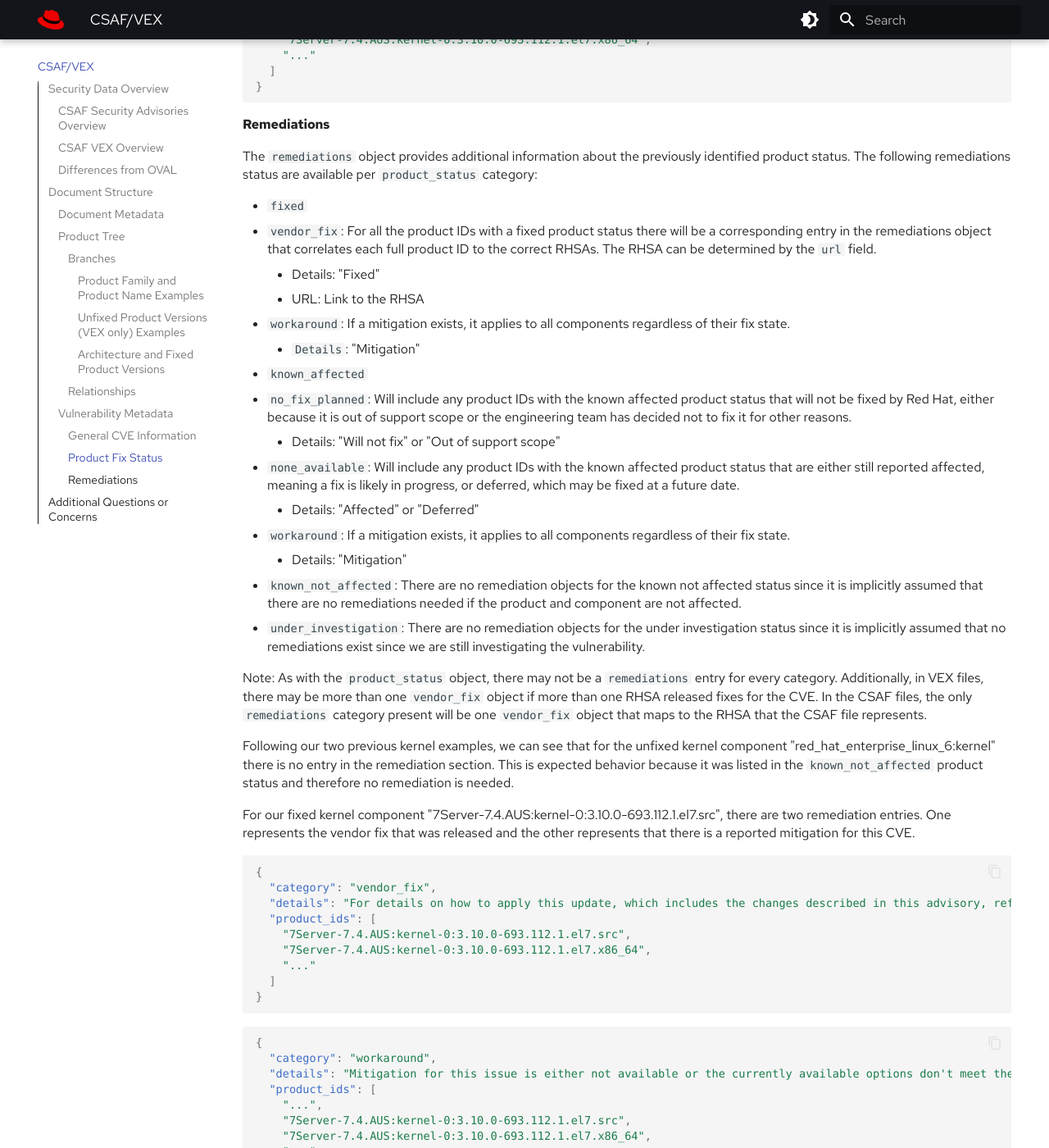
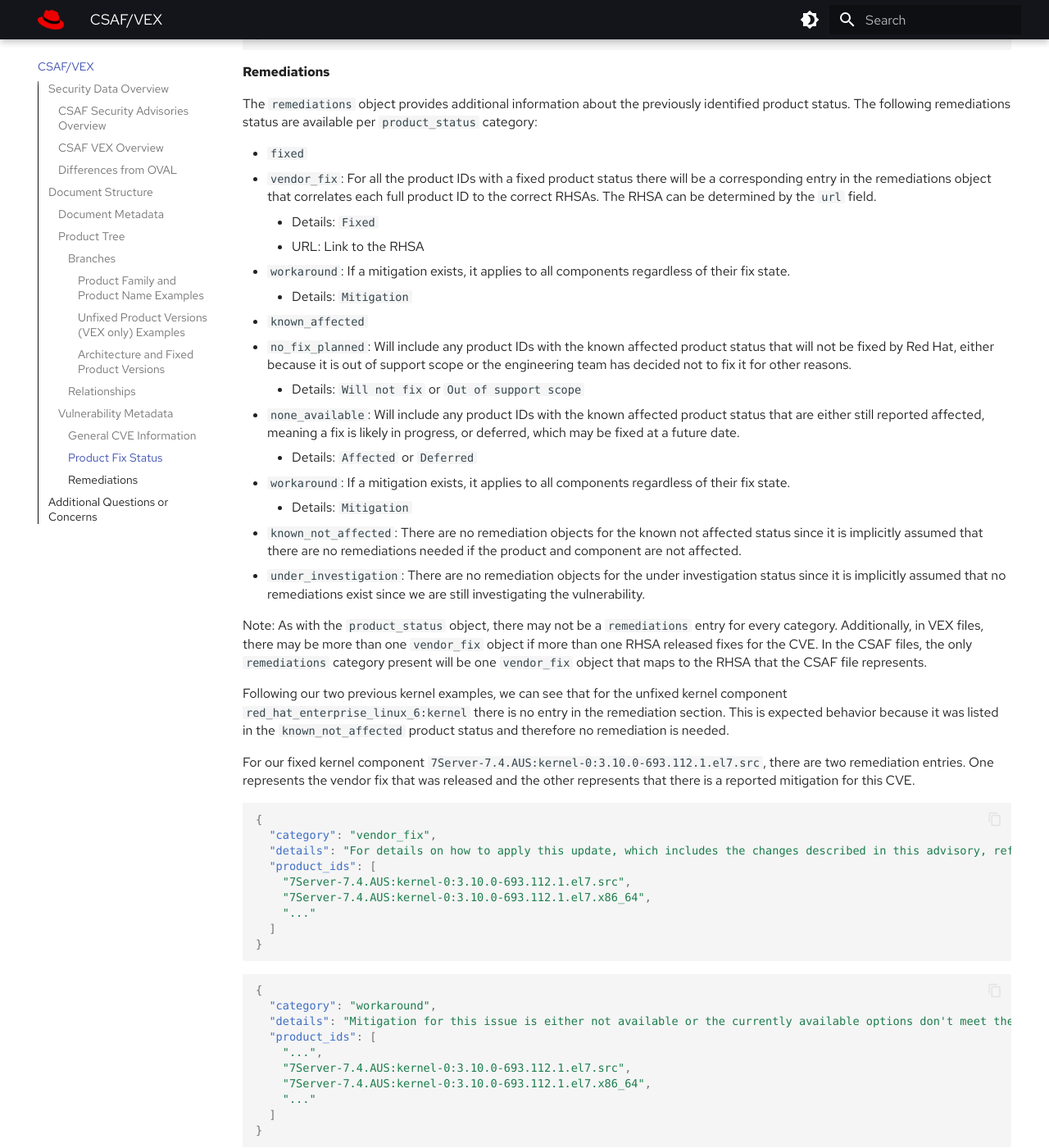
Before and after one commit to RedHatProductSecurity/security-data-guidelines, an MkDocs documentation site: the page built from docs/csaf-vex.md, in a window 1280 px wide and 1400 px high, scrolled down 9932 px. Shown: the whole window at 82% size. Built offline with MkDocs 1.6.1 and Material for MkDocs 9.7.7, drawn with Linux system fonts in a browser that asks for light colours; some web fonts are replaced; some of the changed text lies outside the part shown.

Commit message:
Formatting fixes and typos

````diff
--- a/docs/csaf-vex.md
+++ b/docs/csaf-vex.md
@@ -3,7 +3,7 @@
 ## Security Data Overview
 
 In the past, Red Hat published security advisory information using Common Vulnerability Reporting Framework (CVRF) and
-CVE information using the Open Vulnerability and Assessment Language (OVAL) format. As of July 10th,2024, Red Hat
+CVE information using the Open Vulnerability and Assessment Language (OVAL) format. As of July 10th, 2024, Red Hat
 Product Security publishes CSAF files for every single Red Hat Security Advisory
 ([RHSA](https://access.redhat.com/articles/explaining_redhat_errata)) and VEX files
 for every single CVE record that is associated with the Red Hat portfolio in any way.
@@ -61,6 +61,7 @@ The following sections break down the information included in CSAF-VEX documents
 [VEX file for CVE-2023-20593](https://access.redhat.com/security/data/csaf/v2/vex/2023/cve-2023-20593.json) as an example.
 
 ### Document Metadata
+
 The `document` section contains general information about the published document itself including the CVE severity, vendor,
 published date and revision history.
 
@@ -100,6 +101,7 @@ The following objects provide general information about the VEX file itself:
 ```
 
 Vendor information is represented in the `publisher` object:
+
 ```json
 {
   "publisher": {
@@ -145,13 +147,15 @@ CVE ID, CVE publish date and CVE revision history:
 ```
 
 ### Product Tree
+
 The `product_tree` section identifies all affected Red Hat software, represents the nested
 relationship of component to product and provides CPEs or PURLs depending on the affected layer. There are two main
 objects in the “product_tree” object: `branches` and `relationships`.
 
 #### Branches
-The parent `branches` object has one child object of the `vendor` category with the name set to "Red Hat". All
-affected Red Hat products and components will be nested in that "branches" array. Compressed down, the parent branches
+
+The parent `branches` object has one child object of the `vendor` category with the name set to `Red Hat`. All
+affected Red Hat products and components will be nested in that `branches` array. Compressed down, the parent `branches`
 object would look like:
 
 ```json
@@ -178,9 +182,8 @@ since CSAF files are per RHSA and will only include fixed components.
 * `architecture`: Represents fixed components by their architecture and includes nested
   "product_version" objects. These "product_version" will be fixed and provide the specific version number.
 
+##### Product Family and Product Name Examples
 
-
-##### Product Family and Product Name Examples
 The `product_family` category represents a general Red Hat product stream and includes one or
 more nested objects of the `product_name` category that represents an individual release. The `product_name` object will
 always include the name of the product, a product ID and a product identification helper in the form of a CPE.
@@ -209,14 +212,16 @@ is the `product_name` object Red Hat Enterprise Linux 6 with the CPE "cpe:/o:red
 ```
 
 ##### Unfixed Product Versions (VEX only) Examples
+
 The `product_version` category includes information about a specific affected package. The `product_version` object will
 always include the name of the component, a product ID and a product identification helper in the form of a
 [PURL](https://redhatproductsecurity.github.io/security-data-guidelines/purl/). When
 displayed unnested under an `architecture` object, the `name` attribute will not reference a specific version number
 because these components are unfixed. Again, these unfixed `product_version` components will only be found in VEX files
-since CSAF files always represent a released RHSA. The purl identifiers for unfixed content are only available for `rpm`, `oci` (container), and `rpmmod` (modular) purl content type.
+since CSAF files always represent a released RHSA. The purl identifiers for unfixed content are only available for
+`rpm`, `oci` (container), and `rpmmod` (modular) purl content type.
 
-In the example below, the unfixed kernel component's name is "kernel" and doesn't include a specific version number or
+In the example below, the unfixed kernel component's name is `kernel` and doesn't include a specific version number or
 an architecture format.
 
 ```json
@@ -234,6 +239,7 @@ an architecture format.
 ```
 
 ##### Architecture and Fixed Product Versions
+
 Similarly to the `product_family` object, the `architecture` category represents a specific architecture for packages
 and includes one or more `product_version` objects. As before, the `product_version` category will still include the same
 information: the name of the component, a product ID and product identification helper in the form of a
@@ -241,8 +247,9 @@ information: the name of the component, a product ID and product identification
 when `product_versions` are nested under `architecture` object, they are fixed components and the `name` attribute will
 include a specific version number and the specific architecture format.
 
-In the example below, you can see the fixed kernel component's name is "kernel-0:3.10.0-693.112.1.el7.src" which includes
-the specific version number "0:3.10.0-693.112.1.el7" and architecture format ".src".
+In the example below, you can see the fixed kernel component's name is `kernel-0:3.10.0-693.112.1.el7.src` which includes
+the specific version number `0:3.10.0-693.112.1.el7` and architecture format `.src`.
+
 ```json
 {
   "branches": [
@@ -264,6 +271,7 @@ the specific version number "0:3.10.0-693.112.1.el7" and architecture format ".s
 ```
 
 #### Relationships
+
 Also included in the `product_tree` section is a `relationships` object which is used by Red Hat to help represent
 layered products. One or more relationship entries will be present for all `product_version` objects found in the
 `branches` object. All of these objects are of the `default_component_of` category and include the full product
@@ -291,7 +299,8 @@ while the `relates_to_product_reference` will refer to the product name.
 }
 ```
 
-For the fixed component kernel-0:3.10.0-693.112.1.el7.src, a relationship entry looks like:
+For the fixed component `kernel-0:3.10.0-693.112.1.el7.src`, a relationship entry looks like:
+
 ```json
 {
   "category": "default_component_of",
@@ -305,16 +314,19 @@ For the fixed component kernel-0:3.10.0-693.112.1.el7.src, a relationship entry
 ```
 
 ### Vulnerability Metadata
+
 The `vulnerabilities` section reports vulnerability metadata for the CVE and also contains a
-`product_status` object that reports affected status and fix information for any `product_id` listed in the `product_tree` and a `remediations`
-object.
+`product_status` object that reports affected status and fix information for any `product_id` listed in the
+`product_tree` and a `remediations` object.
 
 #### General CVE Information
+
 Basic CVE information is represented using the following objects:
 * `cve`: The official CVE ID.
 * `cwe`: Information about the corresponding CWE, include the CWE ID and the name.
 * `discovery_date`: The first reported date of the vulnerability. Note: This date can differ from the previously
   mentioned `initial_release_date` if the CVE was coordinated under embargo.
+
 ```json
 {
   "cve": "CVE-2023-20593",
@@ -332,6 +344,7 @@ Additional CVE information can be found in the `notes` object:
 * `summary`: This category includes a short summary of the CVE.
 * `statement`: This category includes a statement from Red Hat on the CVE, when applicable (not present in the example).
 * `general`: This category includes a general statement on the applicability of CVSS scores.
+
 ```json
 {
   "notes": [
@@ -363,6 +376,7 @@ All CVSS scores associated with the CVE will have entries included `scores` obje
   is used.
 * `products`: Includes all product IDs, both for products and components, that are represented by the scores in the
   `cvss_v3` object.
+
 ```json
 {
   "scores": [
@@ -412,9 +427,10 @@ All severity impact values with the CVE will have entires includes in the `threa
 
 Additional CVE resources are described in the `references` object:
 
-* `category`: Either of the type "self" or "external".
+* `category`: Either of the type `self` or `external`.
 * `summary`: A summary of the provided resource.
 * `url`: A link to the resource.
+
 ```json
 {
   "references": [
@@ -474,10 +491,13 @@ Compressed down, a `product_status` object that included products of each catego
   }
 }
 ```
-Note: It's important to remember that with VEX files, not every product status will be included, only the categories that
-have products which fall into those statuses. For CSAF files, the only included status will be the `fixed` and optionally `known_not_affected` category if in the released RHSA there are more components and not all were vulnerable to the particular CVE id.
 
-Continuing with our previous examples with CVE-2023-20593, the full product ID "red_hat_enterprise_linux_6:kernel"
+Note: It's important to remember that with VEX files, not every product status will be included, only the categories
+that have products which fall into those statuses. For CSAF files, the only included status will be the `fixed` and
+optionally `known_not_affected` category if in the released RHSA there are more components and not all were
+vulnerable to the particular CVE id.
+
+Continuing with our previous examples with CVE-2023-20593, the full product ID `red_hat_enterprise_linux_6:kernel`
 can be found in the `known_not_affected` list:
 
 ```json
@@ -491,7 +511,7 @@ can be found in the `known_not_affected` list:
 
 ```
 
-Our other full product ID "7Server-7.4.AUS:kernel-0:3.10.0-693.112.1.el7.src" can be found in the `fixed` list:
+Our other full product ID `7Server-7.4.AUS:kernel-0:3.10.0-693.112.1.el7.src` can be found in the `fixed` list:
 ```json
 {
   "fixed": [
@@ -504,6 +524,7 @@ Our other full product ID "7Server-7.4.AUS:kernel-0:3.10.0-693.112.1.el7.src" ca
 ```
 
 #### Remediations
+
 The `remediations` object provides additional information about the previously identified product status. The following
 remediations status are available per `product_status` category:
 
@@ -511,19 +532,19 @@ remediations status are available per `product_status` category:
   * `vendor_fix`: For all the product IDs with a fixed product status there will be a corresponding entry
     in the remediations object that correlates each full product ID to the correct RHSAs. The RHSA can be determined by
     the `url` field.
-    * Details: "Fixed"
+    * Details: `Fixed`
     * URL: Link to the RHSA
   * `workaround`: If a mitigation exists, it applies to all components regardless of their fix state.
-    * `Details`: "Mitigation"
+    * Details: `Mitigation`
 * `known_affected`
   * `no_fix_planned`: Will include any product IDs with the known affected product status that will not be fixed by Red
   Hat, either because it is out of support scope or the engineering team has decided not to fix it for other reasons.
-    * Details: "Will not fix" or "Out of support scope"
+    * Details: `Will not fix` or `Out of support scope`
   * `none_available`: Will include any product IDs with the known affected product status that are either still reported
   affected, meaning a fix is likely in progress, or deferred, which may be fixed at a future date.
-    * Details: "Affected" or "Deferred"
+    * Details: `Affected` or `Deferred`
   * `workaround`: If a mitigation exists, it applies to all components regardless of their fix state.
-    * Details: "Mitigation"
+    * Details: `Mitigation`
 * `known_not_affected`: There are no remediation objects for the known not affected status since it is implicitly
 assumed that there are no remediations needed if the product and component are not affected.
 * `under_investigation`: There are no remediation objects for the under investigation status since it is implicitly
@@ -535,10 +556,10 @@ CSAF files, the only `remediations` category present will be one `vendor_fix` ob
 the CSAF file represents.
 
 Following our two previous kernel examples, we can see that for the unfixed kernel component
-"red_hat_enterprise_linux_6:kernel" there is no entry in the remediation section. This is expected behavior because
+`red_hat_enterprise_linux_6:kernel` there is no entry in the remediation section. This is expected behavior because
 it was listed in the `known_not_affected` product status and therefore no remediation is needed.
 
-For our fixed kernel component "7Server-7.4.AUS:kernel-0:3.10.0-693.112.1.el7.src", there are two remediation entries.
+For our fixed kernel component `7Server-7.4.AUS:kernel-0:3.10.0-693.112.1.el7.src`, there are two remediation entries.
 One represents the vendor fix that was released and the other represents that there is a reported mitigation for this
 CVE.
 
````
Also changed, not shown: other parts of docs/csaf-vex.md (+4 -2 lines).
